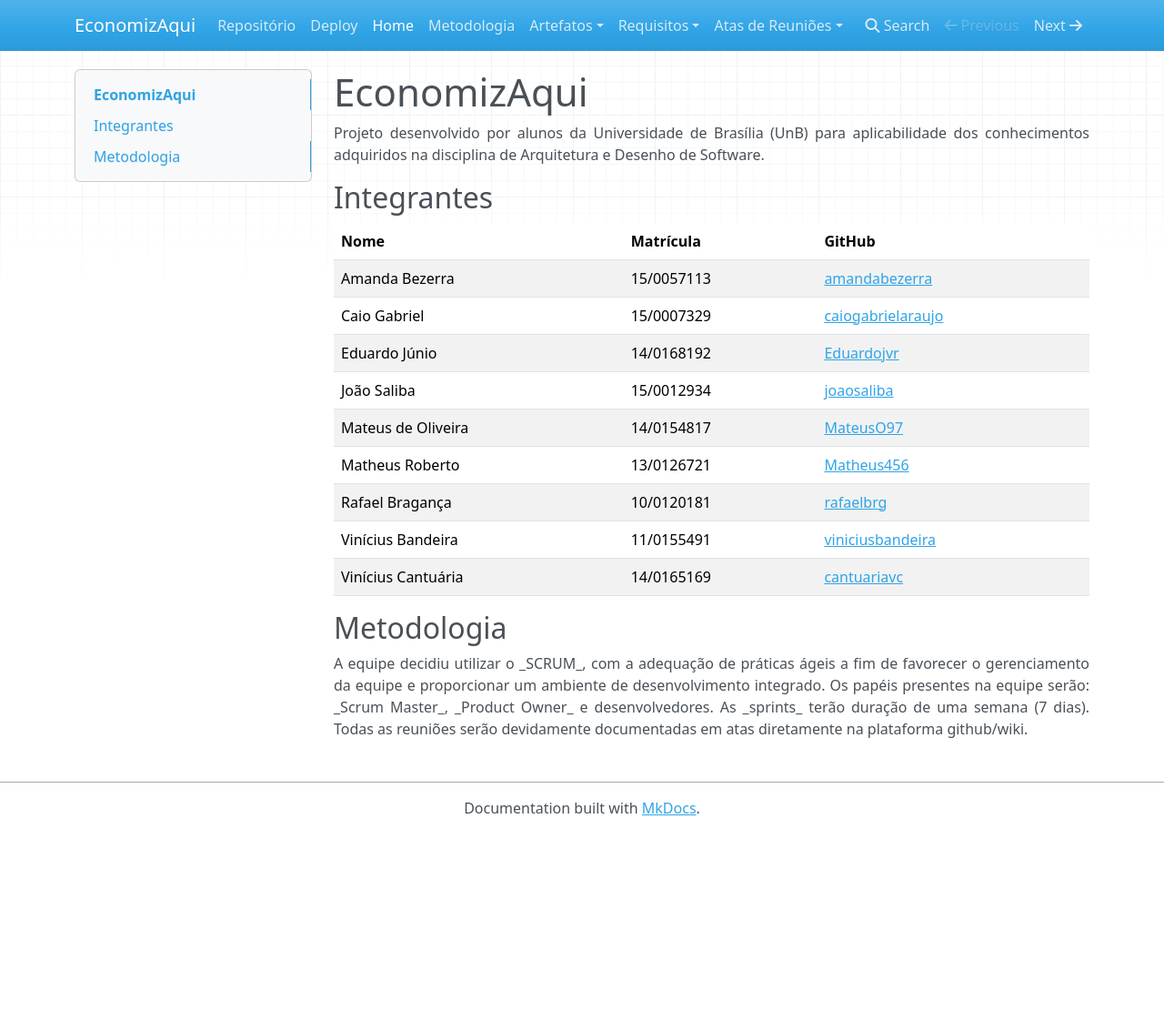
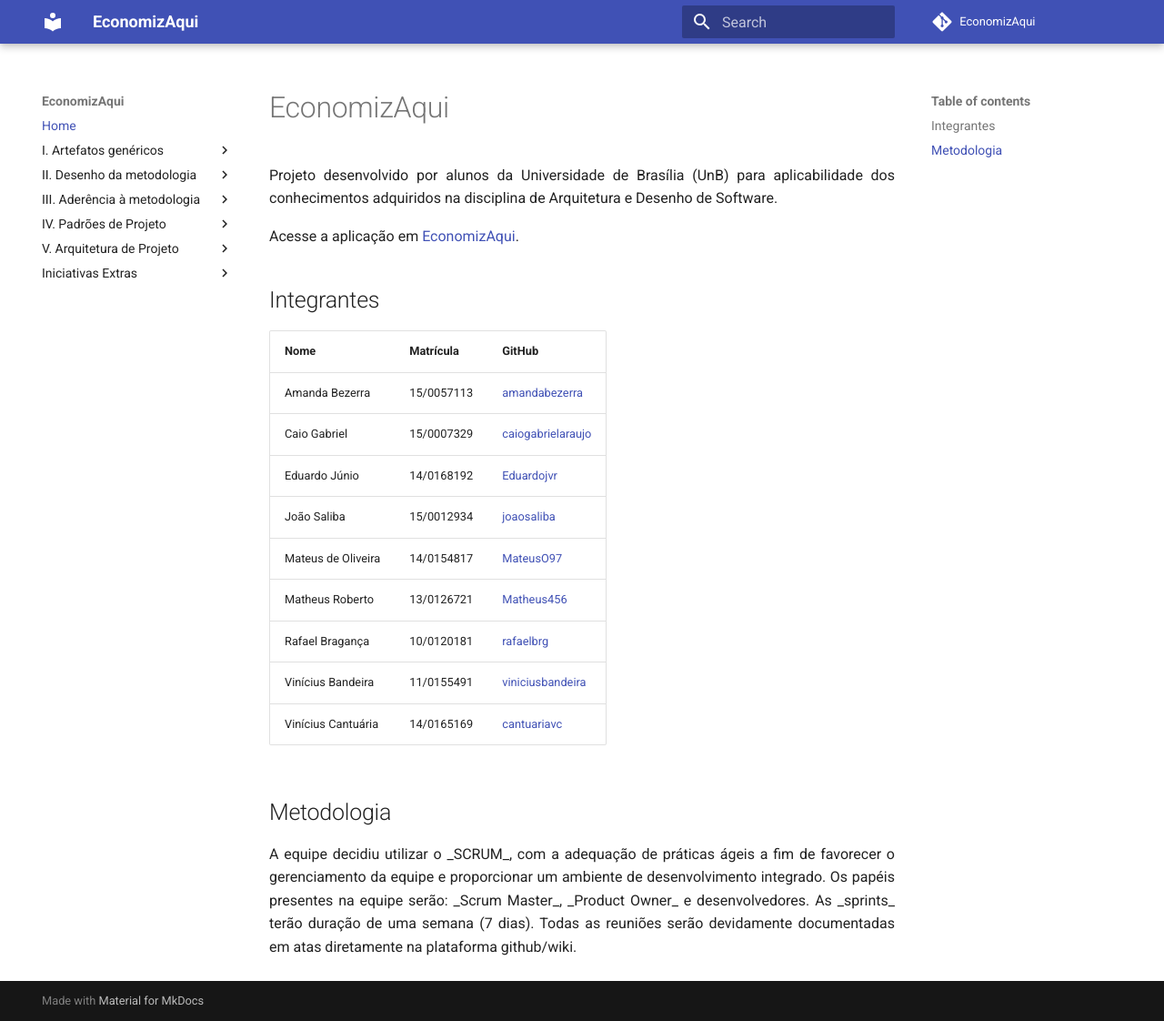
Before and after one commit to EconomizAqui/EconomizAqui, an MkDocs documentation site: the page built from docs/index.md, in a window 1280 px wide and 1122 px high. Shown: the whole window at 91% size. Built offline with MkDocs 1.6.1 and Material for MkDocs 9.7.7, drawn with Linux system fonts in a browser that asks for light colours; nearby versions of some CDN libraries; comment, search, counter and statistics services are not loaded; old or Windows-style settings are respelled for this version of MkDocs.

Commit message:
Correct structure of files in github pages - Change github pages theme

```diff
--- a/docs/index.md
+++ b/docs/index.md
@@ -1,5 +1,7 @@
 # EconomizAqui
 <p align="justify">Projeto desenvolvido por alunos da Universidade de Brasília (UnB) para aplicabilidade dos conhecimentos adquiridos na disciplina de Arquitetura e Desenho de Software.</p>
+
+Acesse a aplicação em [EconomizAqui](https://economizaqui.herokuapp.com/).
 
 ## Integrantes
 
--- a/mkdocs.yml
+++ b/mkdocs.yml
@@ -1,49 +1,46 @@
 site_name: EconomizAqui
+repo_name: EconomizAqui
+repo_url: https://github.com/EconomizAqui/EconomizAqui
 
 pages:
-  - Repositório: https://github.com/EconomizAqui/EconomizAqui/
-
-  - Deploy: https://economizaqui.herokuapp.com/
-
   - Home: index.md
 
-  - Metodologia: Metodologia/Desenho-da-Metodologia.md
+  - I. Artefatos genéricos:
+    - Rich Pictures: Requisitos/Elicitação/Rich-Picture.md
+    - Storyboard: Requisitos/Elicitação/Storyboard.md
+    - Mapa Mental: Requisitos/Elicitação/Mapa-Mental.md
+    - Léxicos: Requisitos/Modelagem/Inicial/Léxicos.md
+    - 5W2H: Requisitos/Elicitação/5W2H.md
 
-  - Artefatos:
-      - Desenvolvimento:
-        - Configuração de Software e Políticas de Repositório: Artefatos/Desenvolvimento/Configuração-de-Software-e-Políticas-de-Repositório.md
-        - Documento de Visão: Artefatos/Desenvolvimento/Documento-de-Visão.md
-      - Organizacional:
-        - Plano de Gerenciamento de Riscos: Artefatos/Organizacional/Plano-de-Gerenciamento-de-Riscos.md
-        - Detalhamento dos Riscos: Artefatos/Organizacional/Detalhamento-dos-Riscos.md
+  - II. Desenho da metodologia:
+    - Metodologia: Metodologia/Desenho-da-Metodologia.md
 
-  - Requisitos:
-    - Elicitação:
-      - Elicitação de Requisitos: Requisitos/Elicitação/Elicitação-de-Requisitos.md
-      - 5W2H: Requisitos/Elicitação/5W2H.md
-      - Brainstorming: Requisitos/Elicitação/Brainstorming.md
-      - Mapa Mental: Requisitos/Elicitação/Mapa-Mental.md
-      - Rich Pictures: Requisitos/Elicitação/Rich-Picture.md
-      - Storyboard: Requisitos/Elicitação/Storyboard.md
-    - Modelagem:
-      - Ágil:
-        - Backlog do Produto: Requisitos/Modelagem/Ágil/Backlog-do-Produto.md
-        - Roadmap: Requisitos/Modelagem/Ágil/Roadmap.md
-      - Inicial:
-        - Léxicos: Requisitos/Modelagem/Inicial/Léxicos.md
-      - Intencional:
-        - NFR Framework: Requisitos/Modelagem/Intencional/NFR-Framework.md
-      - Tradicional:
-        - Diagrama de Caso de Uso: Requisitos/Modelagem/Tradicional/Diagrama-de-Caso-de-Uso.md
-        - Diagrama de Domínio: Requisitos/Modelagem/Tradicional/Diagrama-de-Domínio.md
+  - III. Aderência à metodologia:
+    - Documento de Visão: Artefatos/Desenvolvimento/Documento-de-Visão.md
+    - Elicitação de Requisitos: Requisitos/Elicitação/Elicitação-de-Requisitos.md
+    - Brainstorming: Requisitos/Elicitação/Brainstorming.md
+    - Plano de Gerenciamento de Riscos: Artefatos/Organizacional/Plano-de-Gerenciamento-de-Riscos.md
+    - Detalhamento dos Riscos: Artefatos/Organizacional/Detalhamento-dos-Riscos.md
+    - Diagrama de Caso de Uso: Requisitos/Modelagem/Tradicional/Diagrama-de-Caso-de-Uso.md
+    - Diagrama de Domínio: Requisitos/Modelagem/Tradicional/Diagrama-de-Domínio.md
+    - NFR Framework: Requisitos/Modelagem/Intencional/NFR-Framework.md
+    - Backlog do Produto: Requisitos/Modelagem/Ágil/Backlog-do-Produto.md
+    - Roadmap: Requisitos/Modelagem/Ágil/Roadmap.md
 
-  # - Padrões de Projeto:
+  - IV. Padrões de Projeto:
+    - Padrões
 
-  # - Arquitetura de Projeto:
+  - V. Arquitetura de Projeto:
+    - Arquitetura
 
-  - Atas de Reuniões:
-    - Ata 01: Atas-de-Reuniões/Ata-01.md
-    - Ata 02: Atas-de-Reuniões/Ata-02.md
-    - Ata 03: Atas-de-Reuniões/Ata-03.md
-    - Ata 04: Atas-de-Reuniões/Ata-04.md
-    - Ata 05: Atas-de-Reuniões/Ata-05.md
+  - Iniciativas Extras:
+    - Atas de Reunião:
+      - Ata 01: Atas-de-Reuniões/Ata-01.md
+      - Ata 02: Atas-de-Reuniões/Ata-02.md
+      - Ata 03: Atas-de-Reuniões/Ata-03.md
+      - Ata 04: Atas-de-Reuniões/Ata-04.md
+      - Ata 05: Atas-de-Reuniões/Ata-05.md
+    - Configuração de Software e Políticas de Repositório: Artefatos/Desenvolvimento/Configuração-de-Software-e-Políticas-de-Repositório.md
+
+theme:
+  name: 'material'
```
